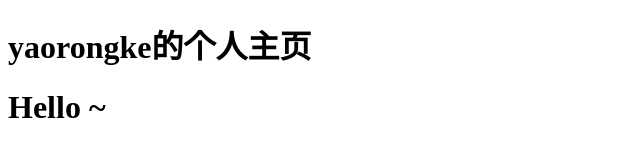
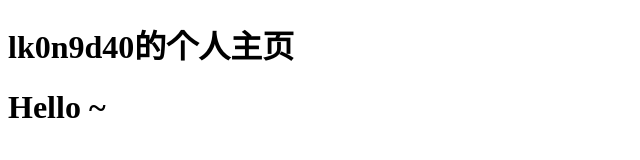
Before and after one commit to so-yolo/k0n9d40, a plain HTML site: page index.html in a window 1280 px wide. Shown: the whole page, without its empty margins (0-640 px from the left). Drawn offline with Linux system fonts and the light colour scheme.

Commit message:
Update index.html

```diff
--- a/index.html
+++ b/index.html
@@ -2,10 +2,10 @@
 <html lang="en">
 <head>
     <meta charset="UTF-8">
-    <title>yaorongke</title>
+    <title>k0n9d40</title>
 </head>
 <body>
-    <h1>yaorongke的个人主页</h1>
+    <h1>lk0n9d40的个人主页</h1>
     <h1>Hello ~</h1>
 </body>
 </html>
```
